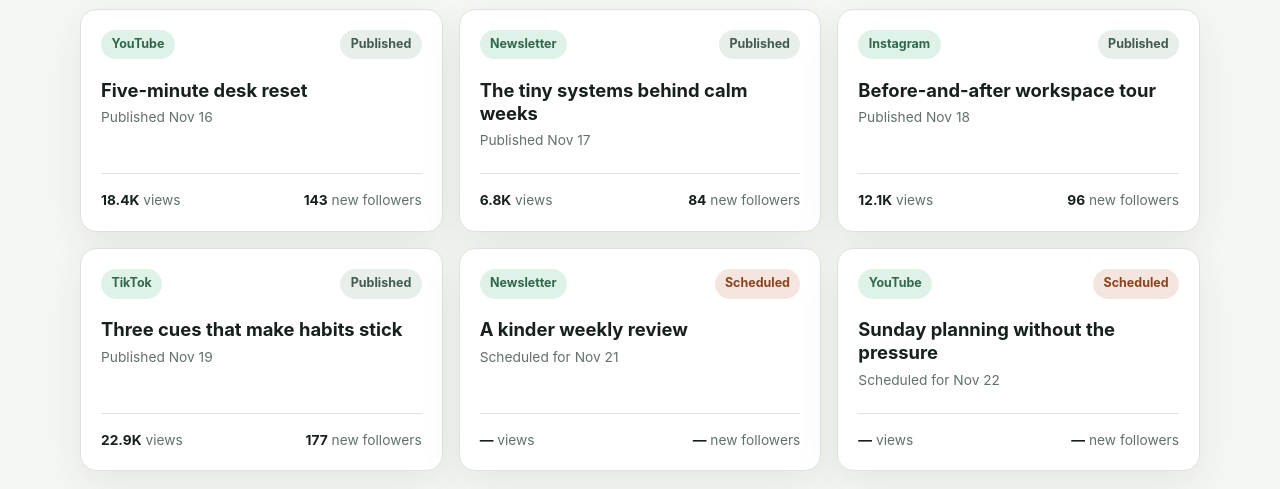
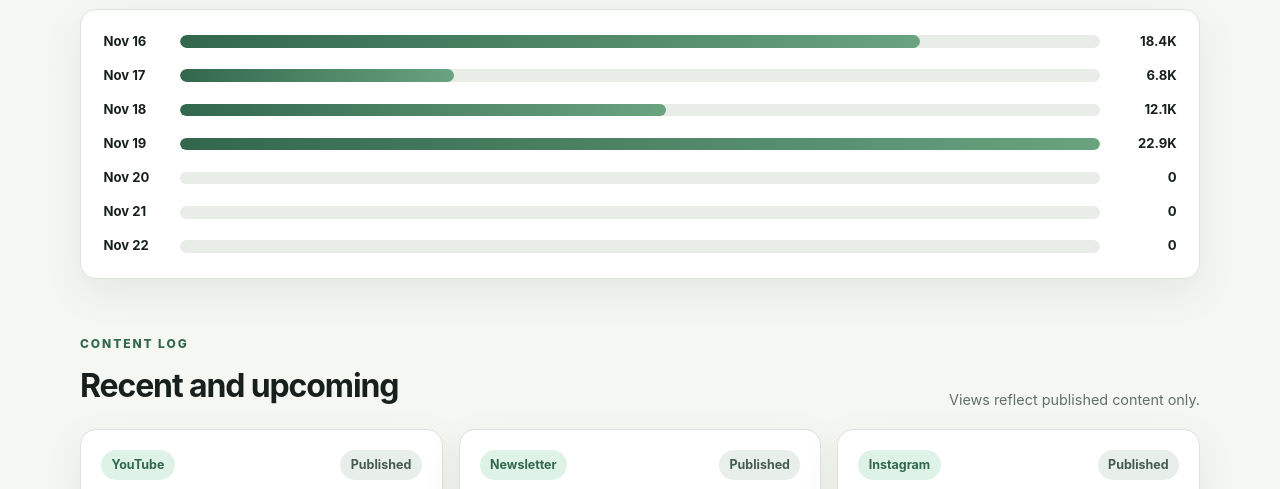
Before and after one commit to chocoHacks33/creator-signal-dashboard, a website: page index.html in a window 1280 px wide. Shown: the part 611-1100 px from the top of the page. Drawn offline with Linux system fonts and the light colour scheme.

Commit message:
Add seven-day reach trend

```diff
--- a/app.js
+++ b/app.js
@@ -55,6 +55,16 @@ const contentItems = [
   },
 ];
 
+const reportingDays = [
+  "2026-11-16",
+  "2026-11-17",
+  "2026-11-18",
+  "2026-11-19",
+  "2026-11-20",
+  "2026-11-21",
+  "2026-11-22",
+];
+
 function summarizeContent(items) {
   return items.reduce(
     (summary, item) => {
@@ -77,6 +87,37 @@ function formatCompactNumber(value) {
     notation: "compact",
     maximumFractionDigits: 1,
   }).format(value);
+}
+
+function buildReachTrend(items, days) {
+  const viewsByDay = new Map(days.map((day) => [day, 0]));
+
+  items.forEach((item) => {
+    if (item.status === "Published" && viewsByDay.has(item.publishedAt)) {
+      viewsByDay.set(item.publishedAt, viewsByDay.get(item.publishedAt) + item.views);
+    }
+  });
+
+  return days.map((day) => ({ day, views: viewsByDay.get(day) }));
+}
+
+function reachRowTemplate(point, maxViews) {
+  const dateLabel = new Intl.DateTimeFormat("en", {
+    month: "short",
+    day: "numeric",
+    timeZone: "UTC",
+  }).format(new Date(`${point.day}T00:00:00Z`));
+  const percent = maxViews > 0 ? (point.views / maxViews) * 100 : 0;
+
+  return `
+    <li class="reach-row" aria-label="${dateLabel}: ${point.views.toLocaleString("en")} views">
+      <span class="reach-date">${dateLabel}</span>
+      <span class="reach-track" aria-hidden="true">
+        <span class="reach-fill" style="--reach-size: ${percent.toFixed(1)}%"></span>
+      </span>
+      <strong class="reach-value">${formatCompactNumber(point.views)}</strong>
+    </li>
+  `;
 }
 
 function metricCardTemplate(label, value) {
@@ -117,6 +158,7 @@ function renderDashboard(doc = document) {
   const summary = summarizeContent(contentItems);
   const metricGrid = doc.querySelector("#metric-grid");
   const contentGrid = doc.querySelector("#content-grid");
+  const reachTrend = doc.querySelector("#reach-trend");
   const lastUpdated = doc.querySelector("#last-updated");
 
   metricGrid.innerHTML = [
@@ -127,6 +169,9 @@ function renderDashboard(doc = document) {
   ].join("");
 
   contentGrid.innerHTML = contentItems.map(contentCardTemplate).join("");
+  const trend = buildReachTrend(contentItems, reportingDays);
+  const maxViews = Math.max(...trend.map((point) => point.views));
+  reachTrend.innerHTML = trend.map((point) => reachRowTemplate(point, maxViews)).join("");
   lastUpdated.textContent = "Updated from this week's content log";
 }
 
@@ -137,8 +182,11 @@ if (typeof document !== "undefined") {
 if (typeof module !== "undefined") {
   module.exports = {
     contentItems,
+    reportingDays,
     summarizeContent,
     formatCompactNumber,
+    buildReachTrend,
+    reachRowTemplate,
     metricCardTemplate,
     contentCardTemplate,
   };
--- a/index.html
+++ b/index.html
@@ -35,6 +35,17 @@
         <div id="metric-grid" class="metric-grid"></div>
       </section>
 
+      <section aria-labelledby="reach-heading">
+        <div class="section-heading">
+          <div>
+            <p class="eyebrow">Reach over time</p>
+            <h2 id="reach-heading">Seven-day view trend</h2>
+          </div>
+          <p class="muted">Daily views from published content.</p>
+        </div>
+        <ol id="reach-trend" class="reach-trend" aria-label="Views by day"></ol>
+      </section>
+
       <section aria-labelledby="content-heading">
         <div class="section-heading">
           <div>
--- a/styles.css
+++ b/styles.css
@@ -136,6 +136,50 @@ h2 {
   gap: 1rem;
 }
 
+.reach-trend {
+  display: grid;
+  gap: 0.9rem;
+  margin: 0;
+  padding: 1.4rem;
+  border: 1px solid var(--line);
+  border-radius: 1rem;
+  background: var(--surface);
+  box-shadow: var(--shadow);
+  list-style: none;
+}
+
+.reach-row {
+  display: grid;
+  grid-template-columns: 4rem minmax(5rem, 1fr) 4rem;
+  gap: 0.8rem;
+  align-items: center;
+}
+
+.reach-date,
+.reach-value {
+  font-size: 0.82rem;
+  font-weight: 750;
+}
+
+.reach-value {
+  text-align: right;
+}
+
+.reach-track {
+  height: 0.8rem;
+  overflow: hidden;
+  border-radius: 999px;
+  background: #e8ede8;
+}
+
+.reach-fill {
+  display: block;
+  width: var(--reach-size);
+  height: 100%;
+  border-radius: inherit;
+  background: linear-gradient(90deg, var(--brand), #69a37f);
+}
+
 .metric-card,
 .content-card {
   border: 1px solid var(--line);
```
Also changed, not shown: test/app.test.js (+25 -0 lines), README.md.
